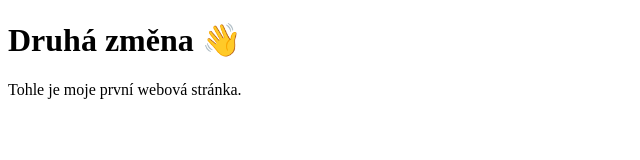
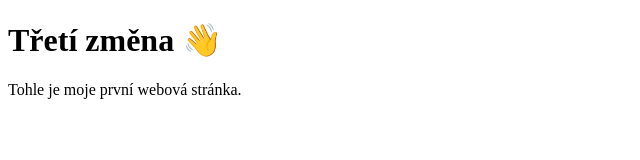
Before and after one commit to Michal-Zo/muj-web, a plain HTML site: page index.html in a window 1280 px wide. Shown: the whole page, without its empty margins (0-640 px from the left). Drawn offline with Linux system fonts and the light colour scheme.

Commit message:
Třetí změna

```diff
--- a/index.html
+++ b/index.html
@@ -6,8 +6,7 @@
 </head>
 <body>
 
-    <!-- <h1>Ahoj světe 👋</h1> -->
-    <h1>Druhá změna 👋</h1>
+    <h1>Třetí změna 👋</h1>
     <p>Tohle je moje první webová stránka.</p>
 
 </body>
```
